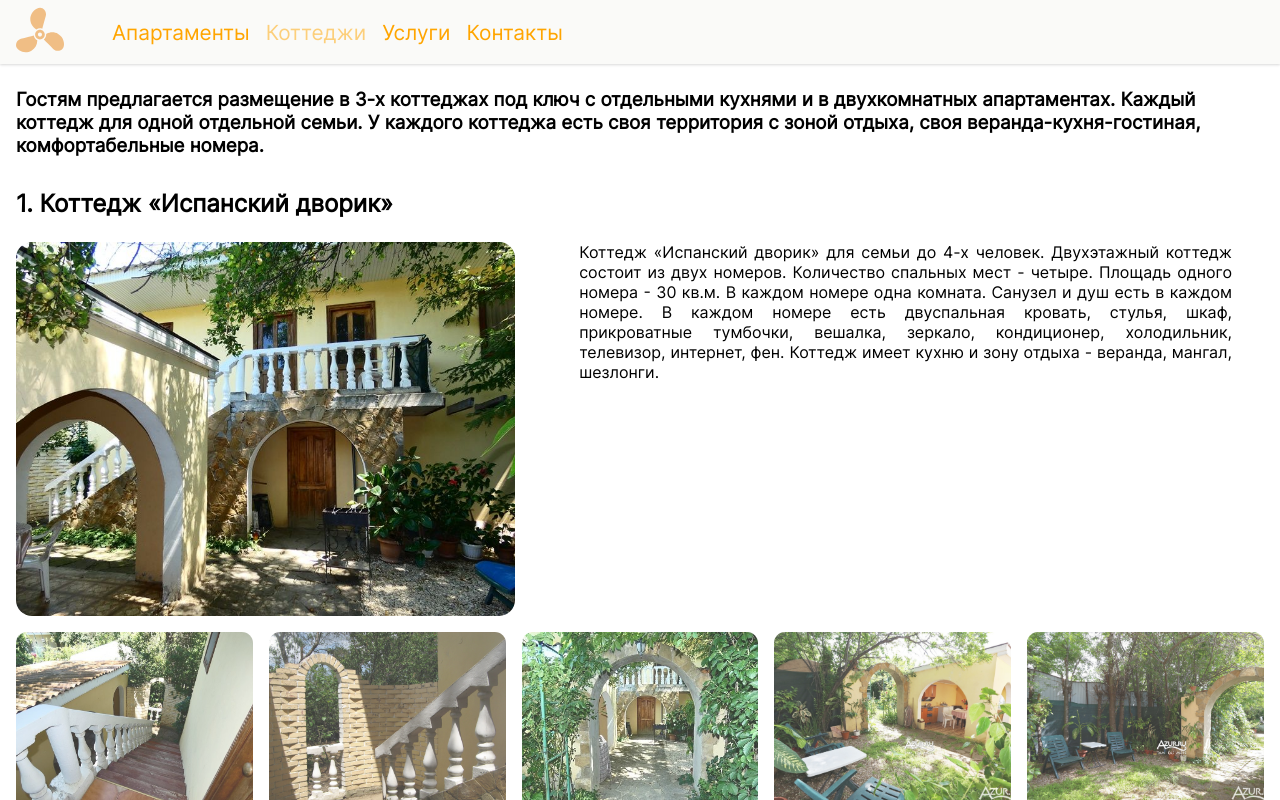
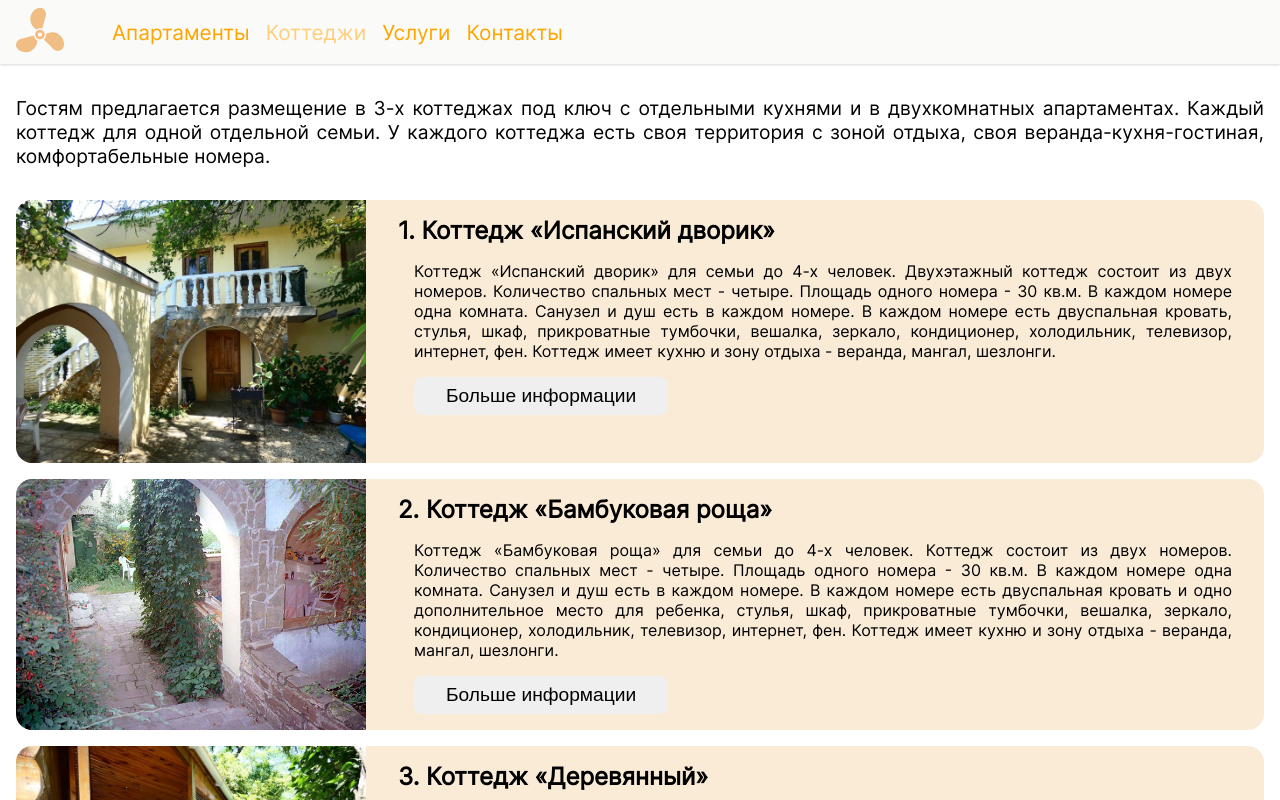
Before and after one commit to cheidru/iris-hotel, a React (Vite) app in the folder pilot-villa-react/: page /iris-hotel/cottage in a window 1280 px wide. Shown: the top 800 px of the page. Built offline with nearby package versions, Linux system fonts and the light colour scheme.

Commit message:
feat: change Cottage and Appartment page layout

```diff
--- a/pilot-villa-react/src/App.css
+++ b/pilot-villa-react/src/App.css
@@ -33,11 +33,14 @@ section {
 
 h2 {
   text-align: left;
-  padding-bottom: 1rem;
+  /* padding-bottom: 1rem; */
 }
 
 h3 {
-  padding: 0.5rem 0;
+  font-size: 1.2rem;
+  font-weight: normal;
+  text-align: justify;
+  padding: 1rem 0;
 }
 
 h3 > ul {
@@ -62,6 +65,9 @@ li {
 
 main {
   height: fit-content;
+  display: flex;
+  flex-direction: column;
+  gap: 1rem;
   padding: 1rem;
   padding-bottom: 2rem;
 }
@@ -128,7 +134,6 @@ header {
   gap: 1rem;
   padding: 0;
   text-align: center;
-  /* background-color: #ACAA9D; */
   overflow: hidden;
 }
 
@@ -169,22 +174,48 @@ header {
   text-align: justify;
 }
 
-.main-card-title .card-wrapper {
+.card-wrapper {
   display: flex;
   flex-direction: row;
-  gap: 2rem;
-  padding: 0.5rem 0;
+  gap: 1rem;
+  background-color: antiquewhite;
+  border-radius: 1rem;
+  overflow: hidden;
 }
 
-.main-card-title .card-wrapper img {
-  width: 40%;
-  height: auto;
-  border-radius: 1rem;
+.card-wrapper > img {
+  width: 25%;
+  flex-basis: 350px;
+  flex-shrink: 0;
   cursor: pointer;
 }
 
-.main-card-title .card-wrapper div {
-  padding: 0 2rem;
+.descr-wrapper {
+  display: flex;
+  flex-direction: column;
+  gap: 1rem;
+  padding: 1rem;
+}
+
+.descr-text {
+  padding: 0 1rem;
+  text-align: justify;
+}
+
+.descr-wrapper > button {
+  align-self: left;
+  width: fit-content;
+  padding: 0.5rem 2rem;
+  margin-left: 1rem;
+  font-size: 1.2rem;
+  border-radius: 0.5rem;
+  border-width: 0;
+  cursor: pointer;
+  transition: 0.3s;
+}
+
+.descr-wrapper > button:hover {
+  background-color: #dedede;
 }
 
 .grid-wrapper {
@@ -273,25 +304,14 @@ header {
   height: 100%;
 }
 
-.slider-card-wrapper > .card-wrapper > img {
-  width: 29rem;
-  height: auto;
-  border-radius: 1rem;
-  opacity: 90%;
-  cursor: pointer;
-}
-
-.slider-card-wrapper > .card-wrapper > img:hover {
-  opacity: 100%;
-}
-
 .about {
   display: flex;
   flex-direction: column;
 }
 
-.about p {
+.about > p, .service > p {
   padding: 0.2rem 0;
+  text-align: justify;
 }
 
 .about ul {
@@ -420,22 +440,29 @@ iframe {
     gap: 1rem;
   }
 
-  .main-card-title .card-wrapper {
+  .card-wrapper {
     flex-direction: column;
+    gap: 0;
   }
 
-  .main-card-title .card-wrapper img {
+  .card-wrapper > h2 {
+    padding: 0.5rem;
+    text-align: center;
+  }
+  .card-wrapper img {
     width: 100%;
+    height: auto;
   }
 
-  .main-card-title .card-wrapper div {
-    padding: 0;
-    padding-bottom: 1rem;
+  .descr-wrapper {
+    padding: 1rem 0;
   }
 
-  .slider-card-wrapper > .card-wrapper > img {
-    border-radius: unset;
+  .descr-wrapper > button {
+    align-self: center;
+    margin-left: unset;
   }
+
 }
 
 @media (max-width: 550px) {
--- a/pilot-villa-react/src/components/Card.tsx
+++ b/pilot-villa-react/src/components/Card.tsx
@@ -2,9 +2,14 @@ import { CardProps } from "../services/interface"
 
 export default function Card( props: CardProps ) {
   return (
-    <div className="card-wrapper" id="card-wrapper">
-      <img src={props.src} data-imagekey={props.imagePos} alt="card image" />
-      {props.title && <div id="card-title">{props.title}</div>}
+    <div className="card-wrapper" id={props.id}>
+      {props.screen === "mobile" ? <h2>{props.title}</h2> : undefined}
+      <img src={props.src} alt="card image" />
+      <div className="descr-wrapper">
+        {props.screen !== "mobile" ? <h2>{props.title}</h2> : undefined}
+        <div className="descr-text">{props.descr}</div>
+        <button>Больше информации</button>
+      </div>
     </div>
   )
 }
--- a/pilot-villa-react/src/pages/Apartment.tsx
+++ b/pilot-villa-react/src/pages/Apartment.tsx
@@ -1,4 +1,4 @@
-import MainCard from "../components/MainCard"
+import Card from "../components/Card"
 import { twoRoomAppart } from "../services/data"
 import { ModalProps, ScreenType } from "../services/interface"
 import Modal from "../components/Modal"
@@ -17,7 +17,7 @@ export default function Apartment( props: ScreenType ) {
                                 src={modalPic.src}
                                 title={modalPic.title}
                                 setModal={setModalPic} />}
-        <MainCard
+        <Card
           {...twoRoomAppart}
           id="apartments"
           screen={props.screenType}
--- a/pilot-villa-react/src/pages/Cottage.tsx
+++ b/pilot-villa-react/src/pages/Cottage.tsx
@@ -1,4 +1,4 @@
-import MainCard from "../components/MainCard"
+import Card from "../components/Card"
 import { ModalProps, ScreenType } from "../services/interface"
 import { cottageSpain, cottageWood, cottageBamboo } from "../services/data"
 import { useState } from "react"
@@ -28,19 +28,19 @@ export default function Cottage( props: ScreenType ) {
           У каждого коттеджа есть своя территория с зоной отдыха,
           своя веранда-кухня-гостиная, комфортабельные номера.</h3>
 
-        <MainCard
+        <Card
           {...cottageSpain}
-          id="spain"
+          id="spn"
           screen={props.screenType}
           setModal={setModalPic} />
-        <MainCard
+        <Card
           {...cottageBamboo}
-          id="bamboo"
+          id="bam"
           screen={props.screenType}
           setModal={setModalPic} />
-        <MainCard
+        <Card
           {...cottageWood}
-          id="wood"
+          id="wod"
           screen={props.screenType}
           setModal={setModalPic} />
     </main>
--- a/pilot-villa-react/src/pages/Service.tsx
+++ b/pilot-villa-react/src/pages/Service.tsx
@@ -1,6 +1,6 @@
 export default function Service() {
   return (
-    <main>
+    <main className="service">
       <h2>Семейный отдых!</h2>
       <p>УСАДЬБА ЛЕТЧИКА имеет легендарную историю, старинный тенистый сад, которому 80 лет. Это тихое и закрытое место
         для уединенного семейного отдыха. Расположена в Коктебеле по ул. Мичурина,
--- a/pilot-villa-react/src/services/data.ts
+++ b/pilot-villa-react/src/services/data.ts
@@ -8,6 +8,7 @@ export const cottageSpain : CardProps = {
   Санузел и душ есть в каждом номере. В каждом номере есть двуспальная кровать, стулья, шкаф, прикроватные тумбочки, вешалка, зеркало,
   кондиционер, холодильник, телевизор, интернет, фен.
   Коттедж имеет кухню и зону отдыха - веранда, мангал, шезлонги.`,
+  id: 'esp',
   cards: [
     {
       src: new URL('/src/assets/img/cottage/spain/spain2.jpg', import.meta.url).href,
@@ -105,6 +106,7 @@ export const cottageBamboo : CardProps = {
   место для ребенка, стулья, шкаф, прикроватные тумбочки, вешалка, зеркало,
   кондиционер, холодильник, телевизор, интернет, фен.
   Коттедж имеет кухню и зону отдыха - веранда, мангал, шезлонги.`,
+  id: 'bam',
   cards: [
     {
       src: new URL('/src/assets/img/cottage/bamboo/bamboo2.jpg', import.meta.url).href,
@@ -172,6 +174,7 @@ export const cottageWood : CardProps = {
  Душевая кабинка,бидэ, умывальник-тюльпан,зеркало, туалет.
 Мебель:	двуспальная кровать, кресло-кровать, стулья, шкаф, прикроватные тумбочки, вешалки, зеркало.
 Удобства:	кондиционер, холодильник, телевизор, посуда, интернет, фен, зона отдыха (веранда, мангал, шезлонги)`,
+id: 'wod',
   cards: [
     {
       src: new URL('/src/assets/img/cottage/wood/wood2.jpg', import.meta.url).href,
@@ -223,6 +226,7 @@ export const twoRoomAppart : CardProps = {
   В аппартаментах имеется санузел, душ и бидэ. Мебель:	двуспальная кровать, диван-кровать, стулья, шкаф,
   прикроватные тумбочки, стол, вешалка, зеркало, посуда. Удобства -	кондиционер, холодильник, телевизор, посуда, интернет, фен, зона отдыха (мангал, шезлонги).
 `,
+id: 'apt',
   cards: [
     {
       src: new URL('/src/assets/img/apart/apart2.jpg', import.meta.url).href,
```
